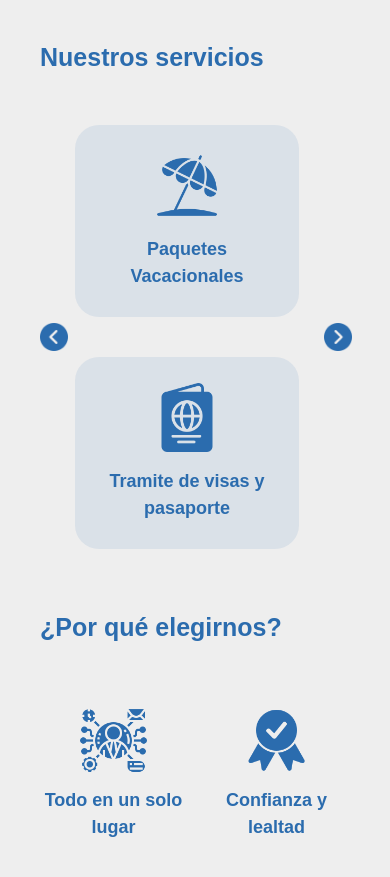
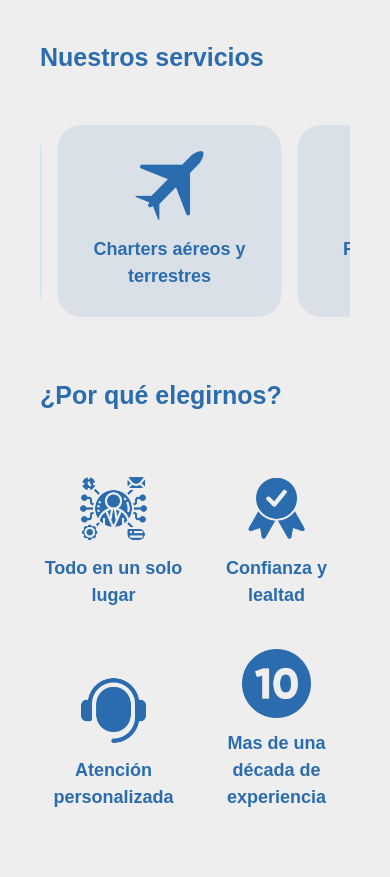
Before and after one commit to vane0912/MxTravel, a Vue app: page / in a window 390 px wide. Shown: the part 1240-2117 px from the top of the page. Built offline with nearby package versions, Linux system fonts and the light colour scheme; the HTML template or start-up script is replaced by a standard one.

Commit message:
carousel animation

```diff
--- a/src/views/HomeView.vue
+++ b/src/views/HomeView.vue
@@ -33,23 +33,12 @@
       />
     </div>
     <h2 class="w-full col-span-12 md:text-5xl">Nuestros servicios</h2>
-    <div class="flex items-center lg:hidden">
-      <img
-      @click="move_carousel(false)"
-      class="min-w-7 h-7 -rotate-180 cursor-pointer"
-      src="@/assets/carousel_arr.png" alt="Nuestros servicios flecha izquierda">
-    </div>
-    <div class="col-start-2 col-end-12 flex overflow-x-hidden max-w-60 justify-self-center
-      sm:max-w-98
-      md:max-w-100
-      lg:max-w-full lg:w-full lg:col-span-full">
-      <div ref="carousel_services"
-      class="flex items-center gap-x-4 transition-all ease-in duration-300
-      md:w-full
-      lg:justify-center lg:flex-wrap
-      lg:flex lg:translate-x-0
+    <div class="flex overflow-x-hidden justify-self-center w-full col-span-full">
+      <div class="flex items-center gap-x-4 gap-y-5 transition-all ease-in duration-300 animate-carousel
+      md:w-full md:animate-none
+      md:justify-center md:flex-wrap
+      md:flex lg:translate-x-0
       xl:justify-between">
-        <div class="flex flex-col gap-y-10">
           <OurServices
           :img_src="require('@/assets/our_services/agency_blue/playa.png')"
           service_txt="Paquetes Vacacionales"
@@ -58,8 +47,6 @@
           :img_src="require('@/assets/our_services/agency_blue/pasaporte.png')"
           service_txt="Tramite de visas y pasaporte"
           />
-        </div>
-        <div class="flex flex-col gap-y-10">
           <OurServices
           :img_src="require('@/assets/our_services/agency_blue/boda.png')"
           service_txt="Bodas en la playa"
@@ -68,8 +55,6 @@
           :img_src="require('@/assets/our_services/agency_blue/boletos-de-avion.png')"
           service_txt="Boletos de avión y autobus"
           />
-        </div>
-        <div class="flex flex-col gap-y-10">
           <OurServices
           :img_src="require('@/assets/our_services/agency_blue/avion.png')"
           service_txt="Charters aéreos y terrestres"
@@ -78,10 +63,6 @@
           :img_src="require('@/assets/our_services/agency_blue/hotel.png')"
           service_txt="Reservación de hoteles"
           />
-        </div>
-        <div class="flex flex-col mt-0 gap-x-10 gap-y-10
-        lg:flex-row lg:mt-10 xl:m-0
-        xl:flex-col">
           <OurServices
           :img_src="require('@/assets/our_services/agency_blue/autobus.png')"
           service_txt="Renta de autobuses y vans"
@@ -90,13 +71,41 @@
           :img_src="require('@/assets/our_services/agency_blue/visa.png')"
           service_txt="Gestion de Visados"
           />
-        </div>
       </div>
-    </div>
-    <div class="flex col-start-12 items-center lg:hidden">
-      <img
-      @click="move_carousel(true)"
-      class="min-w-7 h-7 cursor-pointer" src='@/assets/carousel_arr.png' alt="">
+      <div aria-hidden class="flex gap-x-4 ml-4 animate-carousel md:hidden">
+          <OurServices
+          :img_src="require('@/assets/our_services/agency_blue/playa.png')"
+          service_txt="Paquetes Vacacionales"
+          />
+          <OurServices
+          :img_src="require('@/assets/our_services/agency_blue/pasaporte.png')"
+          service_txt="Tramite de visas y pasaporte"
+          />
+          <OurServices
+          :img_src="require('@/assets/our_services/agency_blue/boda.png')"
+          service_txt="Bodas en la playa"
+          />
+          <OurServices
+          :img_src="require('@/assets/our_services/agency_blue/boletos-de-avion.png')"
+          service_txt="Boletos de avión y autobus"
+          />
+          <OurServices
+          :img_src="require('@/assets/our_services/agency_blue/avion.png')"
+          service_txt="Charters aéreos y terrestres"
+          />
+          <OurServices
+          :img_src="require('@/assets/our_services/agency_blue/hotel.png')"
+          service_txt="Reservación de hoteles"
+          />
+          <OurServices
+          :img_src="require('@/assets/our_services/agency_blue/autobus.png')"
+          service_txt="Renta de autobuses y vans"
+          />
+          <OurServices
+          :img_src="require('@/assets/our_services/agency_blue/visa.png')"
+          service_txt="Gestion de Visados"
+          />
+      </div>
     </div>
     <h2 class="col-span-12 w-full my-3 md:text-5xl">¿Por qué elegirnos?</h2>
     <div class="col-span-12 flex flex-col justify-between xl:flex-row">
@@ -154,23 +163,5 @@ import router from '@/router';
 onMounted(() => {
   document.title = "Mx Travel";
 })
-const carousel_services = ref();
-let pix_carousel = 0;
 
-function move_carousel(direction){
-  if(innerWidth < 640){
-    direction && pix_carousel != -720 ? pix_carousel -= 240
-    : !direction && pix_carousel != 0 ? pix_carousel += 240
-    : pix_carousel = 0;
-  }else if(innerWidth < 768){
-    direction && pix_carousel != -480 ? pix_carousel -= 480
-    : !direction && pix_carousel != 0 ? pix_carousel += 480
-    : pix_carousel = 0;
-  }else{
-    direction && pix_carousel != -545 ? pix_carousel -= 545
-    : !direction && pix_carousel != 0 ? pix_carousel += 545
-    : pix_carousel = 0;
-  }
-  carousel_services.value.style.transform = `translateX(${pix_carousel}px)`;
-}
 </script>
--- a/tailwind.config.js
+++ b/tailwind.config.js
@@ -49,7 +49,7 @@ module.exports = {
       },
       keyframes:{
         carousel_animation : {
-          '0%': {transform: 'translateX(0)'},
+          '0%': {transform: 'translateX(1%)'},
           '100%': {transform: 'translateX(-100%)'}
         }
       },
```
